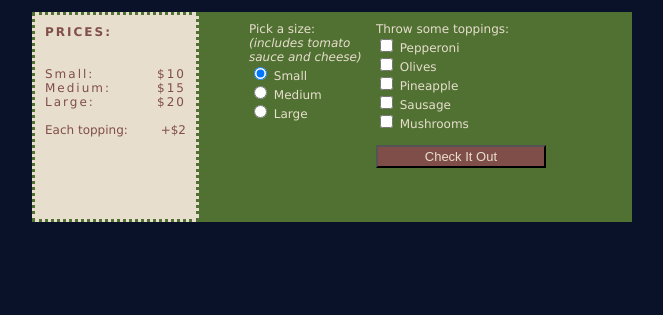
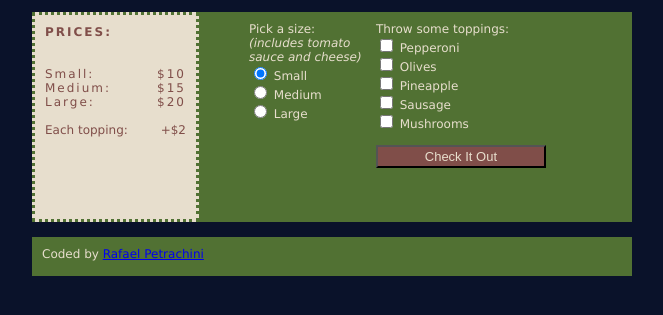
Before and after one commit to rafapetra/pizza, a plain HTML site: page index.html in a window 1280 px wide. Shown: the part 171-486 px from the top of the page, without its empty margins (308-971 px from the left). Drawn offline with Linux system fonts and the light colour scheme.

Commit message:
Add bottom div with Coded By

```diff
--- a/css/styles.css
+++ b/css/styles.css
@@ -161,3 +161,12 @@ width: 170px;
 .bold {
   font-weight: bold;
 }
+.copyright {
+  width: 580px;
+  margin: auto;
+  margin-top: 15px;
+  height: 19px;
+  padding: 10px;
+  background-color: #517133;
+  color: #E7DECD;
+}
--- a/index.html
+++ b/index.html
@@ -89,6 +89,8 @@
       </div>
        <div id="result" class="result">Your total is: <span class="result-number"id="result"></span></div>
          </div>
+      </div></div>
+      <div class="copyright">Coded by <a href="https://github.com/rafapetra">Rafael Petrachini</a>
       </div>
 
 
```
